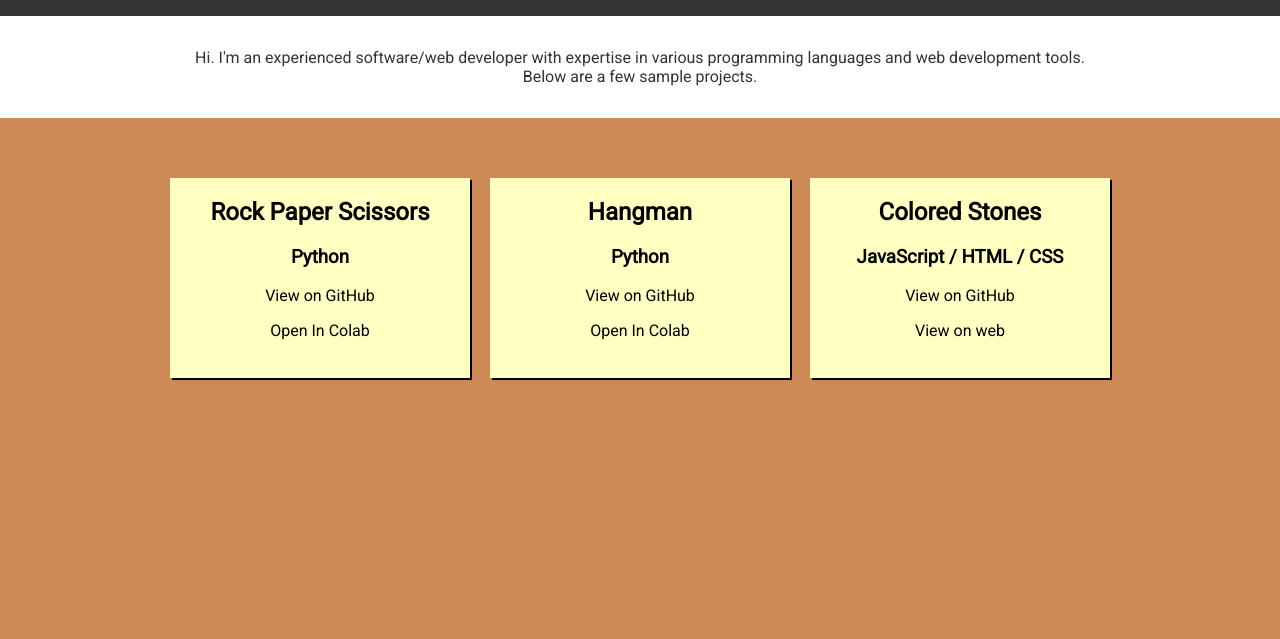
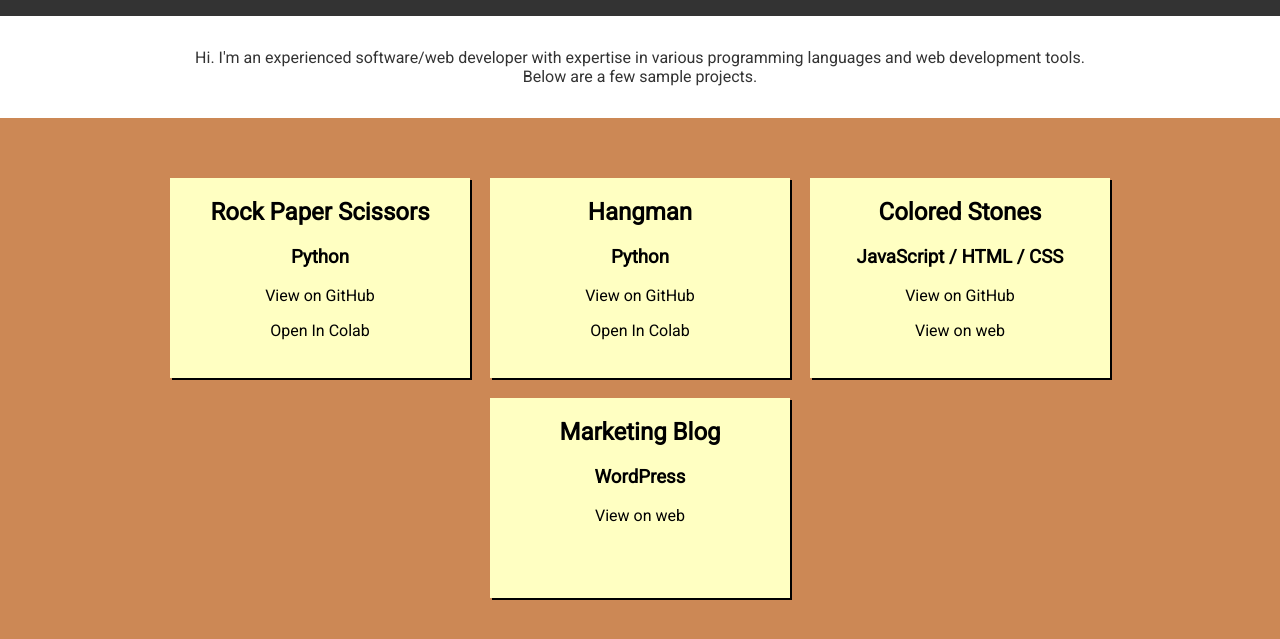
Before and after one commit to chrislockwoodfl/chrislockwoodfl.github.io, a plain HTML site: page index.html in a window 1280 px wide. Shown: the part 97-736 px from the top of the page. Drawn offline with Linux system fonts and the light colour scheme.

Commit message:
Added WordPress project

```diff
--- a/index.html
+++ b/index.html
@@ -50,56 +50,13 @@
              <p><a href="https://github.com/chrislockwoodfl/colored-stones" target="_blank">View on GitHub</a></p>
             <p><a href="https://chrislockwoodfl.github.io/colored-stones/" target="_blank">View on web</a></p>
           </li>
-          <!--
-          <li>
-            <a
-              href="index.html"
-              class="tile__item"
-            >
-              smartphones
-            </a>
+          <li class="tile__item">
+             <h2>Marketing Blog</h2>
+             <h3>WordPress</h3>
+             <p></p>
+            <p><a href="https://theimdojo.com/blog/" target="_blank">View on web</a></p>
           </li>
-          <li>
-            <a
-              href="index.html"
-              class="tile__item"
-            >
-              Laptops & COMPUTERS
-            </a>
-          </li>
-          <li>
-            <a
-              href="index.html"
-              class="tile__item"
-            >
-              gadgets
-            </a>
-          </li>
-          <li>
-            <a
-              href="index.html"
-              class="tile__item"
-            >
-              Tablets
-            </a>
-          </li>
-          <li>
-            <a
-              href="index.html"
-              class="tile__item"
-            >
-              photo
-            </a>
-          </li>
-          <li>
-            <a
-              href="index.html"
-              class="tile__item"
-            >
-              video
-            </a>
-          </li>
-          -->
+
         </ul>
       </div>
 
```
